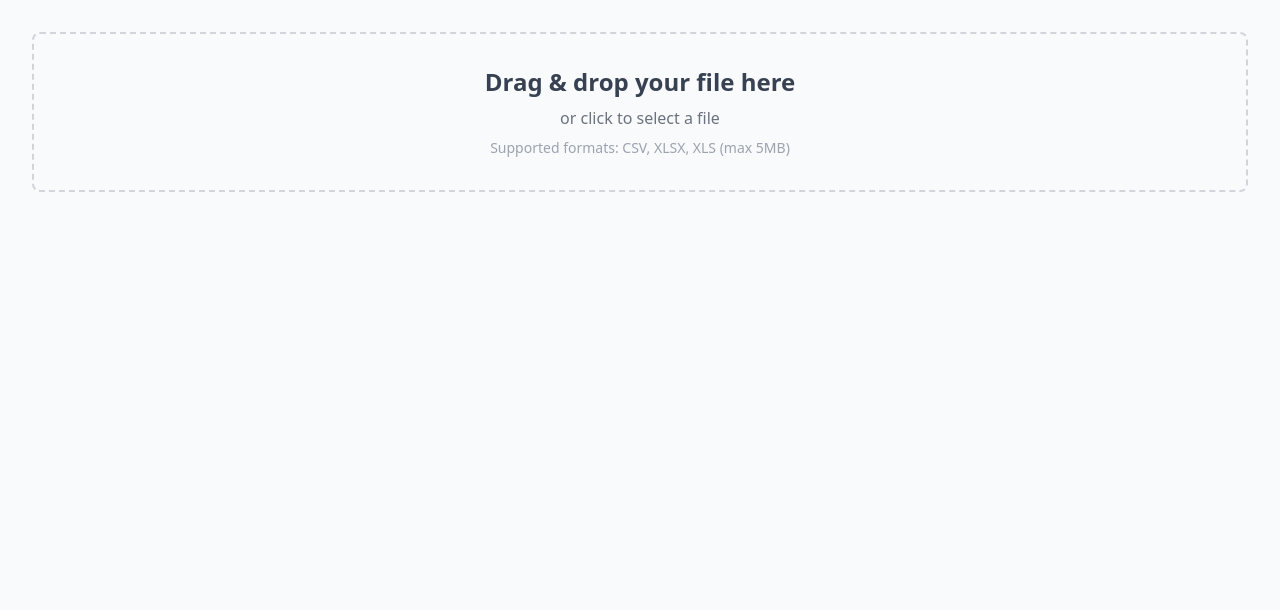
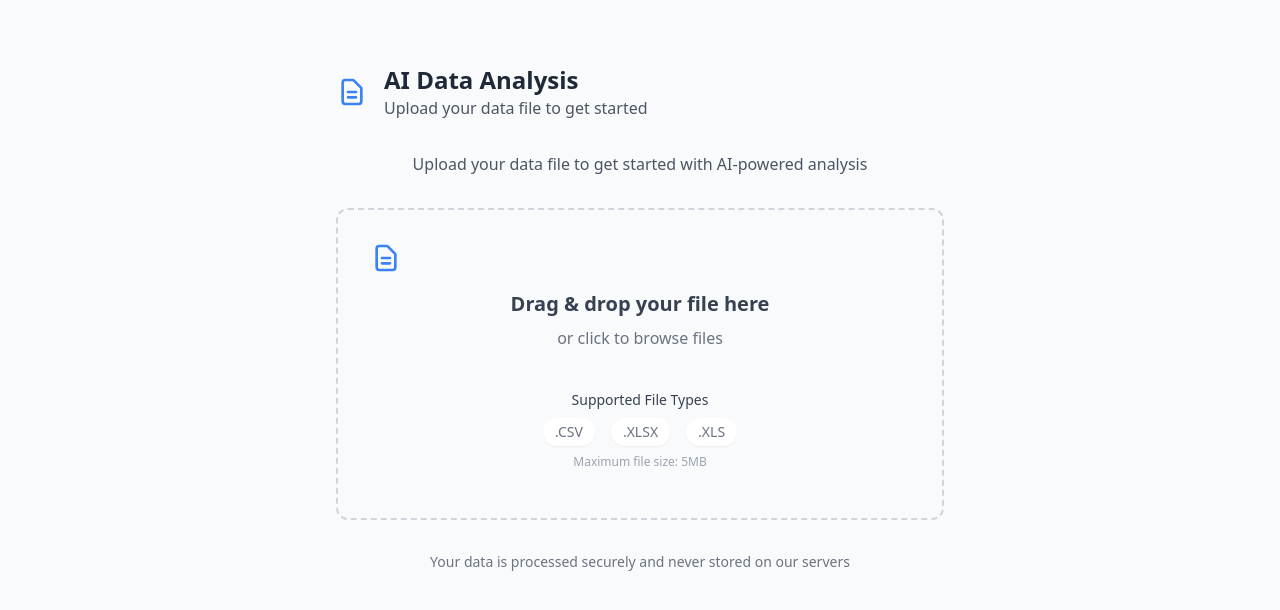
Before and after one commit to pdp889/ai-data-analyzer-ui, a React (Vite) app: page / in a window 1280 px wide. Shown: the top 610 px of the page. Built offline with nearby package versions, Linux system fonts and the light colour scheme.

Commit message:
additional animations added

```diff
--- a/src/components/AnalysisResults.tsx
+++ b/src/components/AnalysisResults.tsx
@@ -3,6 +3,8 @@ import type { AnalysisResponse } from '../types/api';
 import { Chat } from './Chat';
 import { InsightCard } from './InsightCard';
 import { ChevronIcon } from './ChevronIcon';
+import { motion } from 'framer-motion';
+import { Header, HeaderStatus } from './Header';
 
 interface AnalysisResultsProps {
   data: AnalysisResponse;
@@ -13,18 +15,45 @@ export const AnalysisResults = ({ data }: AnalysisResultsProps) => {
   const [isProfileExpanded, setIsProfileExpanded] = useState(false);
 
   return (
-    <div className="max-w-[1600px] mx-auto">
-      <div className="grid grid-cols-1 lg:grid-cols-12 gap-4">
+    <div className="max-w-[1600px] mx-auto p-8">
+      <motion.div
+        initial={{ opacity: 0, x: 200 }}
+        animate={{ opacity: 1, x: 0 }}
+        transition={{
+          duration: 0.5,
+          ease: "easeOut"
+        }}
+      >
+        <Header status={HeaderStatus.ANALYSIS} />
+      </motion.div>
+
+      {/* Main Content */}
+      <motion.div
+        initial={{ opacity: 0 }}
+        animate={{ opacity: 1 }}
+        transition={{ delay: 0.3 }}
+        className="grid grid-cols-1 lg:grid-cols-12 gap-4"
+      >
         {/* Left Column - Narrative */}
-        <div className="lg:col-span-4">
+        <motion.div
+          initial={{ x: -20, opacity: 0 }}
+          animate={{ x: 0, opacity: 1 }}
+          transition={{ delay: 0.4 }}
+          className="lg:col-span-4"
+        >
           <div className="bg-white rounded-lg shadow p-4 h-full">
             <h2 className="text-lg font-semibold text-gray-800 mb-2">Narrative</h2>
             <p className="text-gray-600 text-sm">{narrative}</p>
           </div>
-        </div>
+        </motion.div>
 
         {/* Middle Column - Insights */}
-        <div className="lg:col-span-4">
+        <motion.div
+          initial={{ y: 20, opacity: 0 }}
+          animate={{ y: 0, opacity: 1 }}
+          transition={{ delay: 0.5 }}
+          className="lg:col-span-4"
+        >
           <div className="bg-white rounded-lg shadow p-4 h-full">
             <h2 className="text-lg font-semibold text-gray-800 mb-2">Insights</h2>
             <div className="space-y-2 h-[550px] overflow-y-auto">
@@ -33,20 +62,30 @@ export const AnalysisResults = ({ data }: AnalysisResultsProps) => {
               ))}
             </div>
           </div>
-        </div>
+        </motion.div>
 
         {/* Right Column - Chat */}
-        <div className="lg:col-span-4">
+        <motion.div
+          initial={{ x: 20, opacity: 0 }}
+          animate={{ x: 0, opacity: 1 }}
+          transition={{ delay: 0.6 }}
+          className="lg:col-span-4"
+        >
           <div className="bg-white rounded-lg shadow p-4 h-full flex flex-col">
             <h2 className="text-lg font-semibold text-gray-800 mb-2">Ask Questions</h2>
             <div className="flex-1">
               <Chat />
             </div>
           </div>
-        </div>
+        </motion.div>
 
         {/* Dataset Profile - Full Width Below */}
-        <div className="lg:col-span-12">
+        <motion.div
+          initial={{ y: 20, opacity: 0 }}
+          animate={{ y: 0, opacity: 1 }}
+          transition={{ delay: 0.7 }}
+          className="lg:col-span-12"
+        >
           <div className="bg-white rounded-lg shadow p-4">
             <button
               onClick={() => setIsProfileExpanded(!isProfileExpanded)}
@@ -57,15 +96,21 @@ export const AnalysisResults = ({ data }: AnalysisResultsProps) => {
             </button>
 
             {isProfileExpanded && (
-              <div className="mt-2">
+              <motion.div
+                initial={{ height: 0, opacity: 0 }}
+                animate={{ height: "auto", opacity: 1 }}
+                exit={{ height: 0, opacity: 0 }}
+                transition={{ duration: 0.3 }}
+                className="mt-2"
+              >
                 <pre className="text-sm text-gray-600 whitespace-pre-wrap bg-gray-50 p-3 rounded-lg overflow-auto max-h-48">
                   {JSON.stringify(profile, null, 2)}
                 </pre>
-              </div>
+              </motion.div>
             )}
           </div>
-        </div>
-      </div>
+        </motion.div>
+      </motion.div>
     </div>
   );
 };
--- /dev/null
+++ b/src/components/FileIcon.tsx
@@ -0,0 +1,5 @@
+export const FileIcon = () => (
+    <svg className="w-8 h-8 text-blue-500" fill="none" stroke="currentColor" viewBox="0 0 24 24">
+      <path strokeLinecap="round" strokeLinejoin="round" strokeWidth={2} d="M9 12h6m-6 4h6m2 5H7a2 2 0 01-2-2V5a2 2 0 012-2h5.586a1 1 0 01.707.293l5.414 5.414a1 1 0 01.293.707V19a2 2 0 01-2 2z" />
+    </svg>
+  );
--- a/src/components/FileUpload.tsx
+++ b/src/components/FileUpload.tsx
@@ -1,6 +1,10 @@
 import { useCallback } from 'react';
 import { useDropzone } from 'react-dropzone';
 import { toast } from 'react-hot-toast';
+import { motion } from 'framer-motion';
+import type { HTMLMotionProps } from 'framer-motion';
+import { FileIcon } from './FileIcon';
+import { Header, HeaderStatus } from './Header';
 
 const ACCEPTED_FILE_TYPES = {
   'text/csv': ['.csv'],
@@ -14,8 +18,13 @@ interface FileUploadProps {
   onFileSelect: (file: File) => void;
 }
 
+const UploadIcon = () => (
+  <svg className="w-12 h-12 text-blue-500" fill="none" stroke="currentColor" viewBox="0 0 24 24">
+    <path strokeLinecap="round" strokeLinejoin="round" strokeWidth={2} d="M7 16a4 4 0 01-.88-7.903A5 5 0 1115.9 6L16 6a5 5 0 011 9.9M15 13l-3-3m0 0l-3 3m3-3v12" />
+  </svg>
+);
+
 export const FileUpload = ({ onFileSelect }: FileUploadProps) => {
-  //this creates a function, onDrop
   const onDrop = useCallback((acceptedFiles: File[]) => {
     const file = acceptedFiles[0];
     if (!file) return;
@@ -36,23 +45,64 @@ export const FileUpload = ({ onFileSelect }: FileUploadProps) => {
   });
 
   return (
-    <div
-      {...getRootProps()}
-      className={`p-8 border-2 border-dashed rounded-lg text-center cursor-pointer transition-colors
-        ${isDragActive ? 'border-blue-500 bg-blue-50' : 'border-gray-300 hover:border-blue-400'}`}
+    <div className="max-w-2xl mx-auto p-8">
+      <Header status={HeaderStatus.UPLOAD} />
+      <motion.div
+        initial={{ opacity: 0, y: 20 }}
+        animate={{ opacity: 1, y: 0 }}
+        transition={{ duration: 0.5 }}
+        className="text-center mb-8"
+      >
+        <p className="text-gray-600">Upload your data file to get started with AI-powered analysis</p>
+      </motion.div>
+
+      <motion.div
+        {...(getRootProps() as HTMLMotionProps<"div">)}
+        className={`relative p-8 border-2 border-dashed rounded-xl text-center cursor-pointer transition-all
+          ${isDragActive
+            ? 'border-blue-500 bg-blue-50 scale-105'
+            : 'border-gray-300 hover:border-blue-400 hover:bg-gray-50'}`}
+        whileHover={{ scale: 1.02 }}
+        whileTap={{ scale: 0.98 }}
       >
         <input {...getInputProps()} />
+
+        <motion.div
+          className="space-y-4"
+          animate={{ y: isDragActive ? 10 : 0 }}
+          transition={{ type: "spring", stiffness: 300, damping: 20 }}
+        >
+          {isDragActive ? <UploadIcon /> : <FileIcon />}
+
           <div className="space-y-2">
-        <div className="text-2xl font-semibold text-gray-700">
-          {isDragActive ? 'Drop the file here' : 'Drag & drop your file here'}
+            <div className="text-xl font-semibold text-gray-700">
+              {isDragActive ? 'Drop your file here' : 'Drag & drop your file here'}
             </div>
             <div className="text-gray-500">
-          or click to select a file
-        </div>
-        <div className="text-sm text-gray-400">
-          Supported formats: CSV, XLSX, XLS (max 5MB)
+              or click to browse files
             </div>
           </div>
+        </motion.div>
+
+        <div className="mt-6 p-4 bg-gray-50 rounded-lg">
+          <h3 className="text-sm font-medium text-gray-700 mb-2">Supported File Types</h3>
+          <div className="flex justify-center space-x-4 text-sm text-gray-500">
+            <span className="px-3 py-1 bg-white rounded-full shadow-sm">.CSV</span>
+            <span className="px-3 py-1 bg-white rounded-full shadow-sm">.XLSX</span>
+            <span className="px-3 py-1 bg-white rounded-full shadow-sm">.XLS</span>
+          </div>
+          <p className="mt-2 text-xs text-gray-400">Maximum file size: 5MB</p>
+        </div>
+      </motion.div>
+
+      <motion.div
+        initial={{ opacity: 0 }}
+        animate={{ opacity: 1 }}
+        transition={{ delay: 0.5 }}
+        className="mt-8 text-center text-sm text-gray-500"
+      >
+        <p>Your data is processed securely and never stored on our servers</p>
+      </motion.div>
     </div>
   );
 };
--- /dev/null
+++ b/src/components/Header.tsx
@@ -0,0 +1,57 @@
+import { motion } from 'framer-motion';
+import { FileIcon } from './FileIcon';
+
+export enum HeaderStatus {
+  UPLOAD = 'upload',
+  LOADING = 'loading',
+  ANALYSIS = 'analysis'
+}
+
+interface HeaderProps {
+  status: HeaderStatus;
+}
+
+export const Header = ({ status }: HeaderProps) => {
+  const getSubtitle = () => {
+    switch (status) {
+      case HeaderStatus.UPLOAD:
+        return 'Upload your data file to get started';
+      case HeaderStatus.LOADING:
+        return 'Your data is being analyzed in real-time';
+      case HeaderStatus.ANALYSIS:
+        return '';
+      default:
+        return '';
+    }
+  };
+
+  return (
+    <motion.div
+      layout
+      className={`mb-8 ${status === HeaderStatus.ANALYSIS ? 'max-w-[1600px] mx-auto' : ''}`}
+    >
+      <motion.div
+        layout
+        className="flex items-center space-x-4 mb-4"
+      >
+        <motion.div layout>
+          <FileIcon />
+        </motion.div>
+        <motion.div layout>
+          <h1 className="text-2xl font-bold text-gray-800">AI Data Analysis</h1>
+          {getSubtitle() && (
+            <motion.p
+              layout
+              initial={{ opacity: 0 }}
+              animate={{ opacity: 1 }}
+              exit={{ opacity: 0 }}
+              className="text-gray-600"
+            >
+              {getSubtitle()}
+            </motion.p>
+          )}
+        </motion.div>
+      </motion.div>
+    </motion.div>
+  );
+};
--- /dev/null
+++ b/src/components/LoadingSpinner.tsx
@@ -0,0 +1,26 @@
+import { motion } from 'framer-motion';
+import { Header, HeaderStatus } from './Header';
+
+interface LoadingSpinnerProps {
+  message?: string;
+}
+
+export const LoadingSpinner = ({ message = "Analyzing your data..." }: LoadingSpinnerProps) => {
+  return (
+    <div className="max-w-2xl mx-auto p-8">
+        <Header status={HeaderStatus.LOADING} />
+        <div className="flex flex-col items-center justify-center space-y-4">
+            <motion.div
+            animate={{ rotate: 360 }}
+            transition={{
+                duration: 1,
+                repeat: Infinity,
+                ease: "linear"
+            }}
+            className="w-8 h-8 border-4 border-blue-500 border-t-transparent rounded-full"
+            />
+            <p className="text-sm text-gray-600">{message}</p>
+        </div>
+    </div>
+  );
+};
--- a/src/components/MainContent.tsx
+++ b/src/components/MainContent.tsx
@@ -3,13 +3,7 @@ import { useFileAnalysis } from '../hooks/useFileAnalysis';
 import { FileUpload } from './FileUpload';
 import { AnalysisResults } from './AnalysisResults';
 import { toast } from 'react-hot-toast';
-
-const LoadingSpinner = () => (
-  <div className="flex flex-col items-center justify-center p-8">
-    <div className="animate-spin rounded-full h-12 w-12 border-4 border-blue-500 border-t-transparent"></div>
-    <p className="mt-4 text-lg text-gray-600">Analyzing your data...</p>
-  </div>
-);
+import { LoadingSpinner } from './LoadingSpinner';
 
 export const MainContent = () => {
   const mutation = useFileAnalysis();
--- a/src/components/Toast.tsx
+++ b/src/components/Toast.tsx
@@ -8,7 +8,7 @@ const TOAST_CONFIG = {
     color: '#fff',
   },
   success: {
-    duration: 3000,
+    duration: 4000,
     iconTheme: {
       primary: '#4ade80',
       secondary: '#fff',
```
Lines whose indentation alone changed are shown as unchanged.
